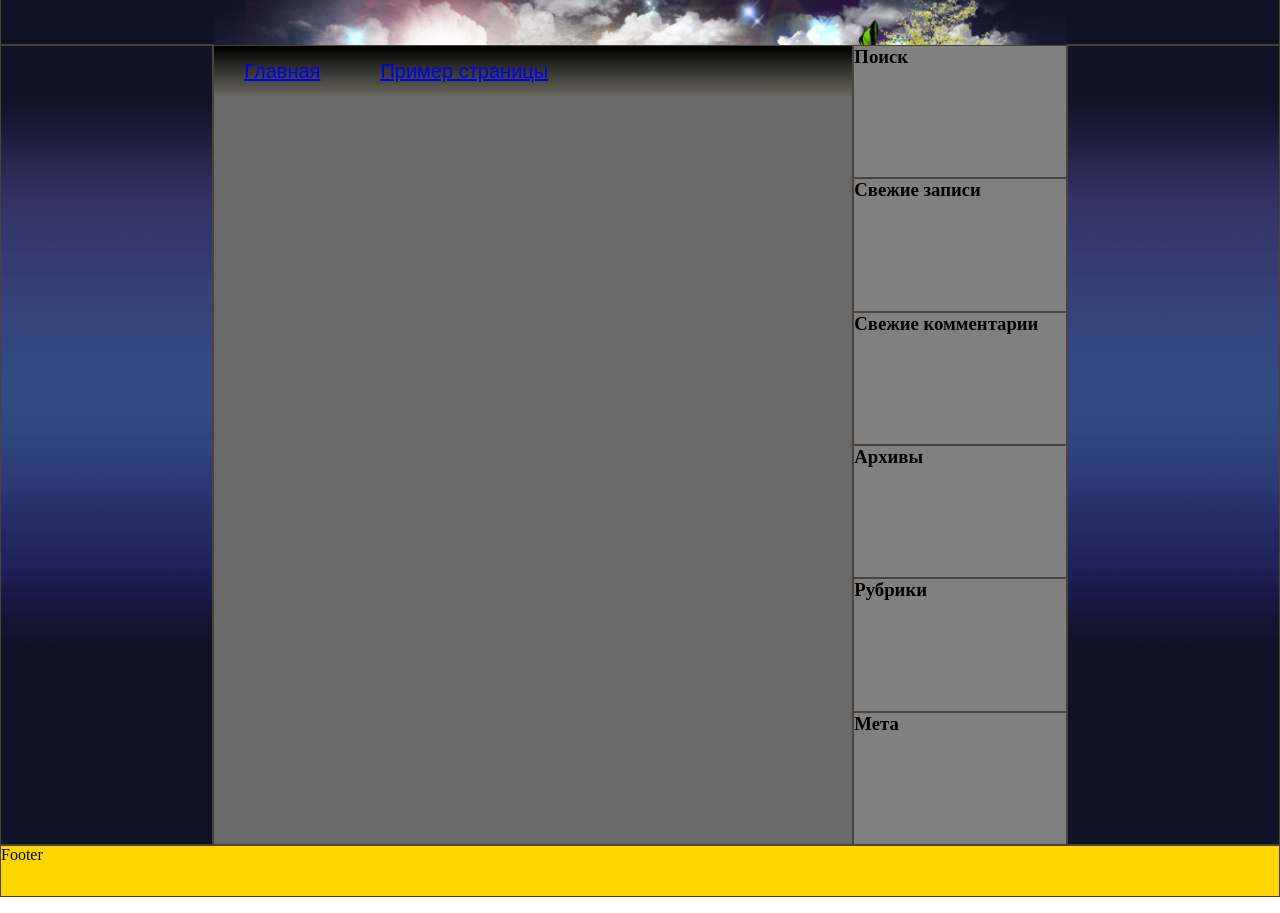
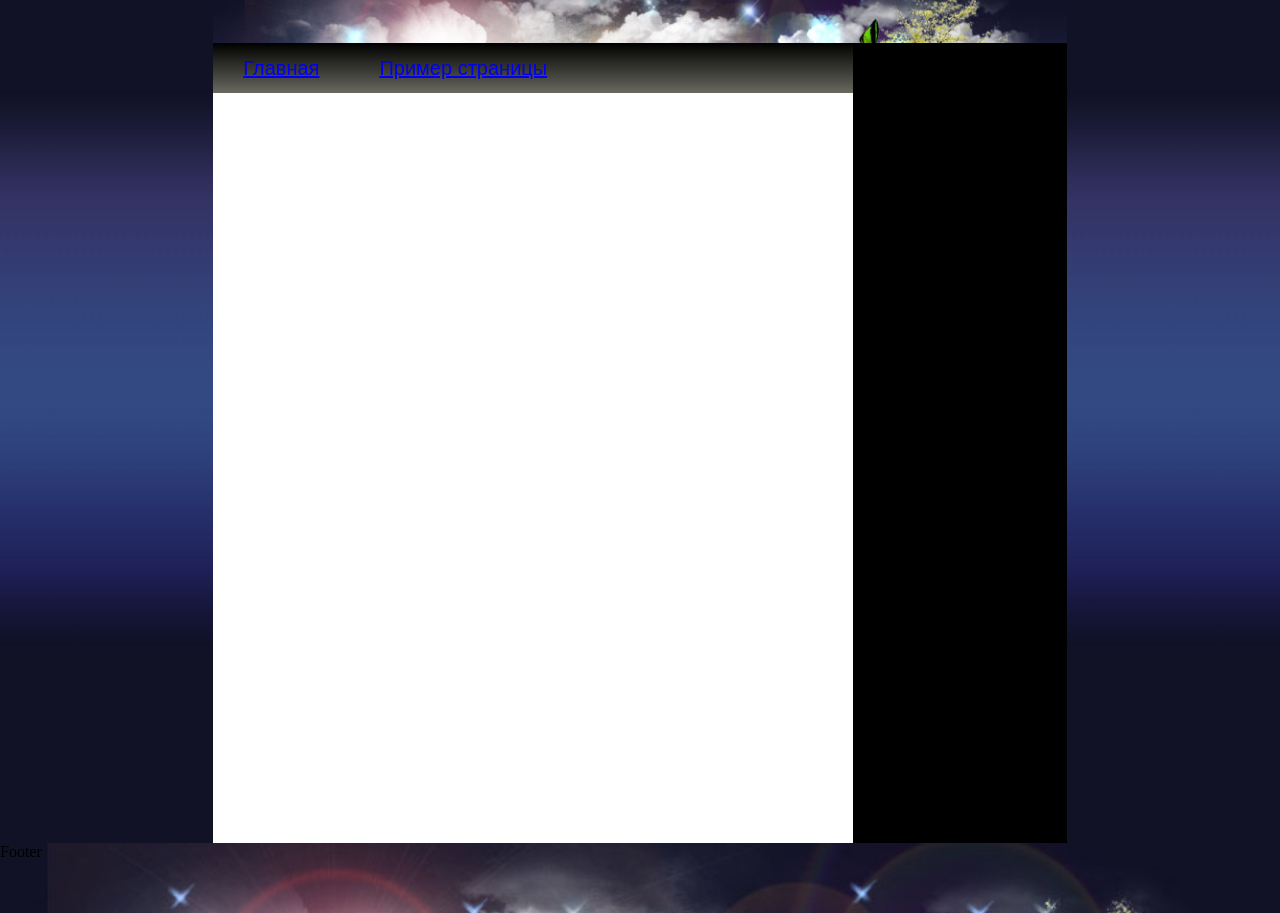
Before and after one commit to sopov-danil/sopov-danil.github.io, a plain HTML site: page index.html in a window 1280 px wide. Shown: the part 53-966 px from the top of the page. Drawn offline with Linux system fonts and the light colour scheme.

Commit message:
Update style.css

```diff
--- a/style.css
+++ b/style.css
@@ -56,8 +56,9 @@
 }
 
 .footer {
-  background-color: Gold;
-  height: 50px;
+  height: 70px;
+  background: url(https://sopov-danil.github.io/images/header.jpg) no-repeat;
+  background-size: cover;
 }
 
 .aside {
@@ -67,20 +68,14 @@ background-size: cover;
 }
 
 .main {
-  background-color: DimGrey;
+  background-color: WHITE;
 }
 
 .m {
-  background-color: Gray;
+  background-color: BLACK;
 }
 
-.header,
-.main,
-.aside,
-.m,
-.footer {
-  border: solid 1px #49423d;
-}
+
 
 * {
   margin: 0;
@@ -98,7 +93,7 @@ background-size: cover;
 }
 
 
-/* Smartphones (вертикальная и горизонтальная) ----------- */
+/* АДАПТИВНЫЙ ДИЗАЙН ----------- */
 
 @media only screen and (min-width: 350px) and (max-width: 641px) {
   .grid-container {
```
